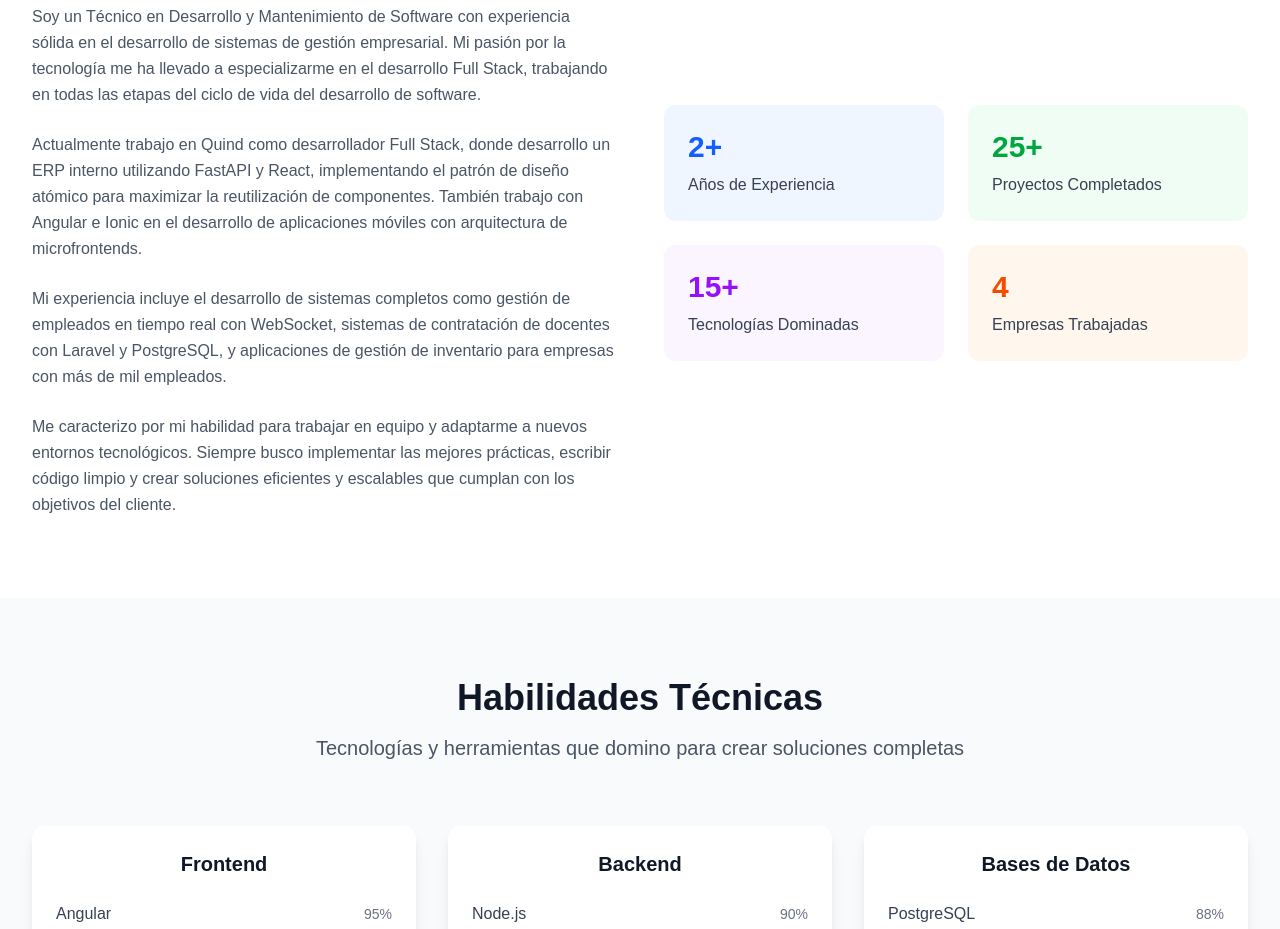
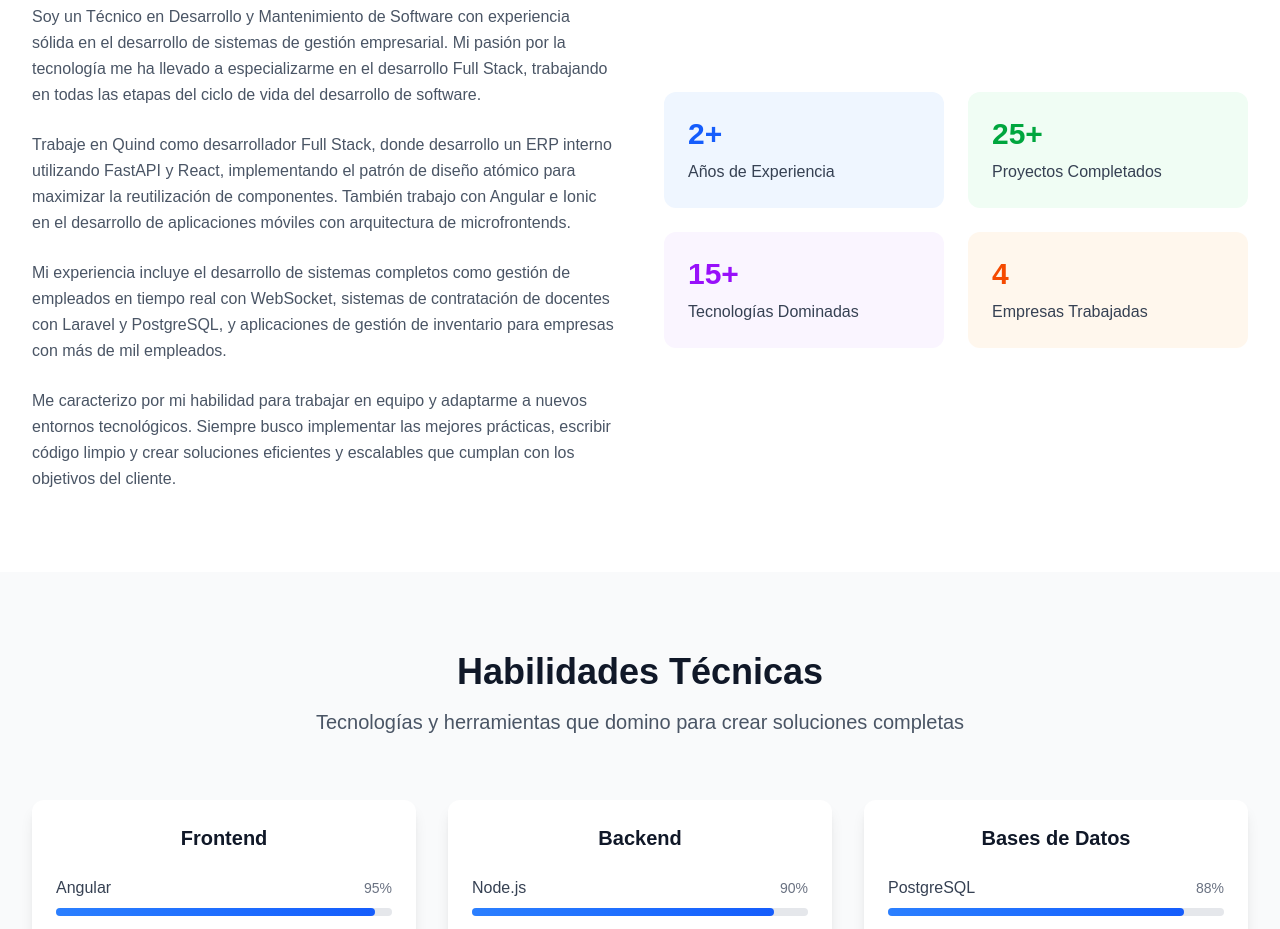
Before and after one commit to andres0395/portafolio_last, a Next.js app: page / in a window 1280 px wide. Shown: the part 1080-2009 px from the top of the page. Built offline with nearby package versions, Linux system fonts and the light colour scheme.

Commit message:
Actualizar About.tsx

```diff
--- a/src/components/About.tsx
+++ b/src/components/About.tsx
@@ -22,7 +22,7 @@ export default function About() {
                 las etapas del ciclo de vida del desarrollo de software.
               </p>
               <p className="text-gray-600 leading-relaxed">
-                Actualmente trabajo en Quind como desarrollador Full Stack, donde desarrollo un
+                Trabaje en Quind como desarrollador Full Stack, donde desarrollo un
                 ERP interno utilizando FastAPI y React, implementando el patrón de diseño atómico
                 para maximizar la reutilización de componentes. También trabajo con Angular e Ionic
                 en el desarrollo de aplicaciones móviles con arquitectura de microfrontends.
```
